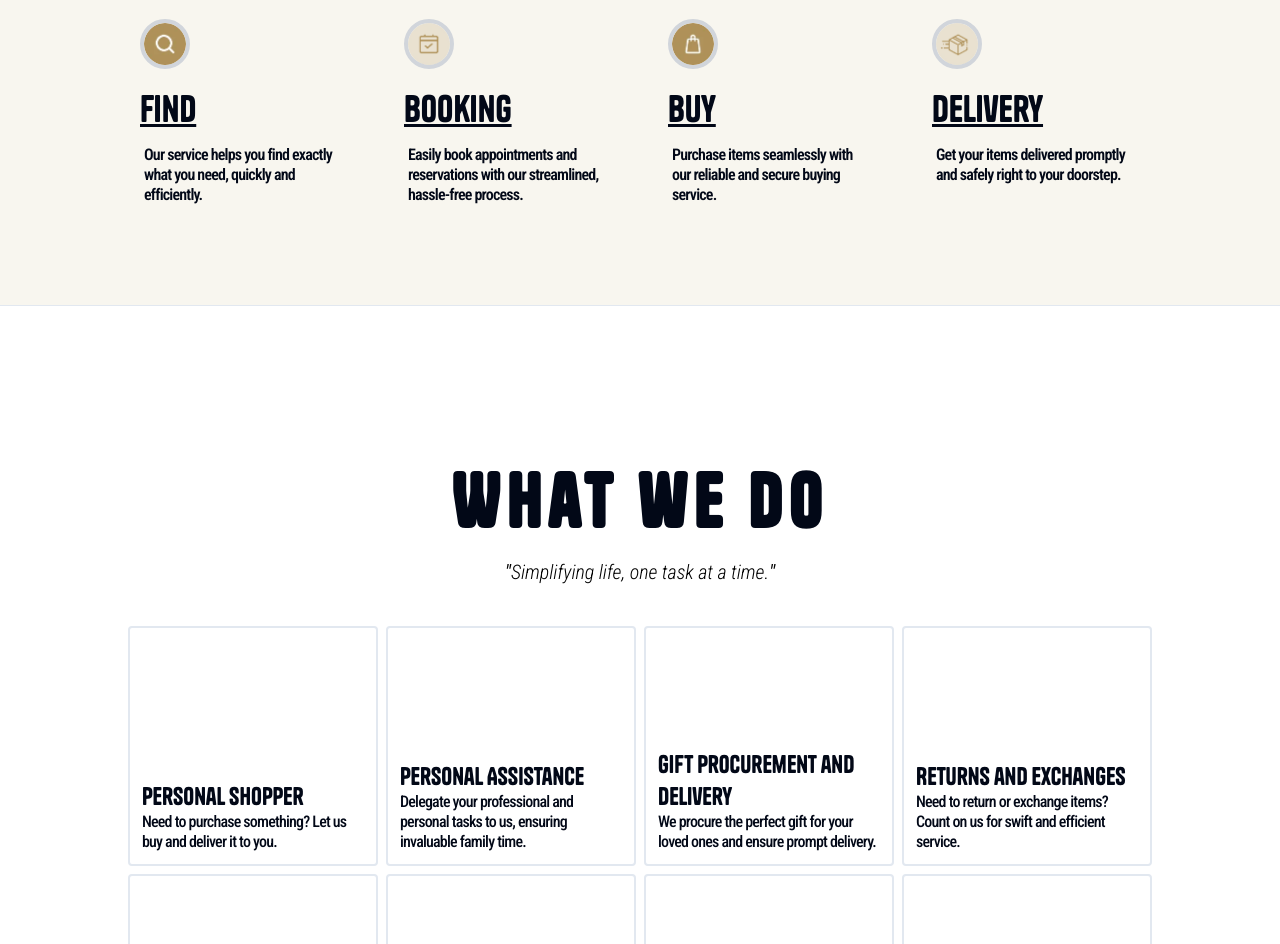
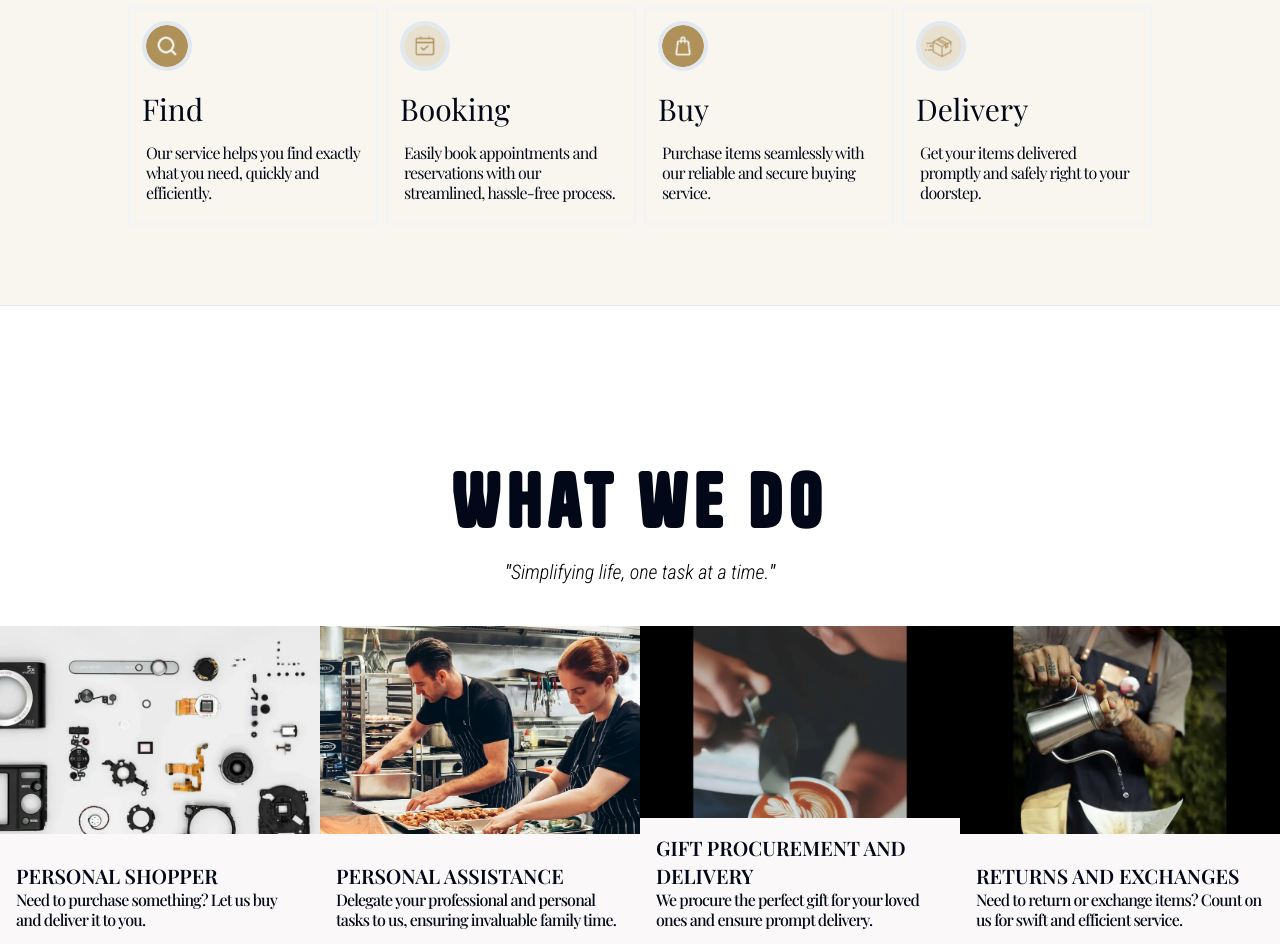
Before and after one commit to Winterson-Islary/static-site-for-fren, a React (Vite) app: page / in a window 1280 px wide. Shown: the part 1320-2264 px from the top of the page. Built offline with nearby package versions, Linux system fonts and the light colour scheme; a web font is replaced by a local one.

Commit message:
made style changes for both the components

```diff
--- a/src/components/DisplayFeatures.tsx
+++ b/src/components/DisplayFeatures.tsx
@@ -1,5 +1,3 @@
-import { cn } from "@/utils/tailwindUtils";
-
 function DisplayFeatures() {
 	const featureList = [
 		{
@@ -28,26 +26,26 @@ function DisplayFeatures() {
 		},
 	];
 	return (
-		<section className="flex flex-col md:flex-row flex-wrap gap-2 md:gap-[2rem] w-[90%] xl:w-[80%] mx-auto">
+		<section className="flex flex-col md:flex-row flex-wrap gap-2 md:gap-[0.5rem] w-[90%] xl:w-[80%] mx-auto">
 			{featureList.map((feature) => {
 				return (
 					<div
 						key={feature.title}
 						// style={{ backgroundColor: `${feature.color}` }}
 						className={
-							"flex md:flex-col flex-1 border-2 border-gray-300 md:border-none rounded-l-full rounded-r-full md:rounded-[1rem] p-3 gap-4 md:gap-0 items-center md:items-start min-w-[13em]"
+							"flex md:flex-col flex-1 border-2 border-gray-300 md:border-slate-100  rounded-l-full rounded-r-full md:rounded-[0rem] p-3 gap-4 md:gap-0 items-center md:items-start min-w-[13em]"
 						}
 					>
 						<img
-							className="h-[50px] w-[50px] object-cover border-4 border-gray-300 rounded-full"
+							className="h-[50px] w-[50px] object-cover border-4 border-slate-200 rounded-full"
 							src={`./src/assets/features/${feature.icon}.webp`}
 							alt={`feature ${feature.title}`}
 							key={feature.title}
 						/>
-						<section className="text-left md:pt-5 font-tanker text-2xl md:text-4xl underline">
+						<section className="text-left md:pt-5 font-playfair text-2xl md:text-3xl ">
 							{feature.title}
 						</section>
-						<section className="text-left md:pb-2 md:pt-4 font-roboto font-semibold text-sm border-l-2 md:border-none rounded-l rounded-r-full px-1 border-black md:text-base ">
+						<section className="text-left md:pb-2 md:pt-4 font-playfair font-light text-sm border-l-2 md:border-none rounded-l rounded-r-full px-1 border-black md:text-base ">
 							<p className="leading-tight tracking-tighter">{feature.desc}</p>
 						</section>
 					</div>
--- a/src/components/DisplayServices.tsx
+++ b/src/components/DisplayServices.tsx
@@ -4,64 +4,71 @@ function DisplayServices() {
 			title: "Personal Shopper",
 			description:
 				"Need to purchase something? Let us buy and deliver it to you.",
-			image: "",
+			image: "img1",
 		},
 		{
 			title: "Personal Assistance",
 			description:
 				"Delegate your professional and personal tasks to us, ensuring invaluable family time.",
-			image: "",
+			image: "img2",
 		},
 		{
 			title: "Gift Procurement and Delivery",
 			description:
 				"We procure the perfect gift for your loved ones and ensure prompt delivery.",
-			image: "",
+			image: "img3",
 		},
 		{
 			title: "Returns and Exchanges",
 			description:
 				"Need to return or exchange items? Count on us for swift and efficient service.",
-			image: "",
+			image: "img4",
 		},
 		{
 			title: "Booking & Reservations",
 			description:
 				"Planning vacations? Let us find and book the perfect holiday for you with ease and expertise.",
-			image: "",
+			image: "img5",
 		},
 		{
 			title: "Furniture Delivery",
 			description:
 				"Need furniture? We find it, buy it, deliver it and even assemble it for you.",
-			image: "",
+			image: "img6",
 		},
 		{
 			title: "Flowers",
 			description:
 				"Express your feelings with elegance. Let us deliver flowers to your loved ones effortlessly.",
-			image: "",
+			image: "img7",
 		},
 		{
 			title: "Much More...",
 			description: "Anything, anywhere, anytime. Ready to simplify your life.",
-			image: "",
+			image: "img8",
 		},
 	];
 	return (
-		<div className="grid md:grid-cols-2 lg:grid-cols-3 xl:grid-cols-4 gap-2 mx-auto w-[90%] sm:w-[80%]">
+		<div className="grid md:grid-cols-2 lg:grid-cols-3 xl:grid-cols-4 gap-[0.2rem] xl:gap-0 w-full mx-auto xl:mx-0 xl:w-full">
 			{serviceList.map((service) => {
 				return (
 					<div
-						className="flex flex-col items-start justify-end border-2 rounded-sm p-3 h-full min-h-[11em] md:min-h-[15em] w-full"
+						style={{
+							backgroundImage: `url(./src/assets/${service.image}.webp)`,
+						}}
+						className="flex flex-col items-start justify-end min-h-[11em] md:min-h-[15em] xl:h-[20rem] w-full bg-cover bg-center lg:last-of-type:col-span-2 xl:last-of-type:col-span-1"
 						key={service.title}
 					>
-						<section className="font-tanker text-2xl">{service.title}</section>
-						<section className="font-roboto font-medium text-sm md:text-base ">
-							<p className="leading-tight tracking-tighter">
-								{service.description}
-							</p>
-						</section>
+						<div className="bg-[#faf8f8] p-[1rem] w-full flex flex-col items-start justify-end min-h-[5rem] md:min-h-[7rem]">
+							<section className="font-playfair text-xl uppercase font-semibold">
+								{service.title}
+							</section>
+							<section className="font-playfair font-medium text-sm md:text-base ">
+								<p className="leading-tight tracking-tighter">
+									{service.description}
+								</p>
+							</section>
+						</div>
 					</div>
 				);
 			})}
```
